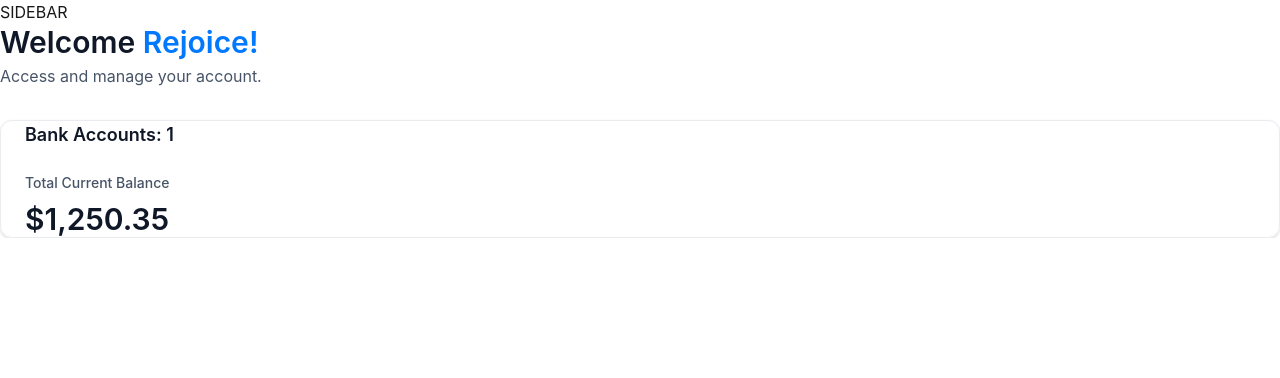
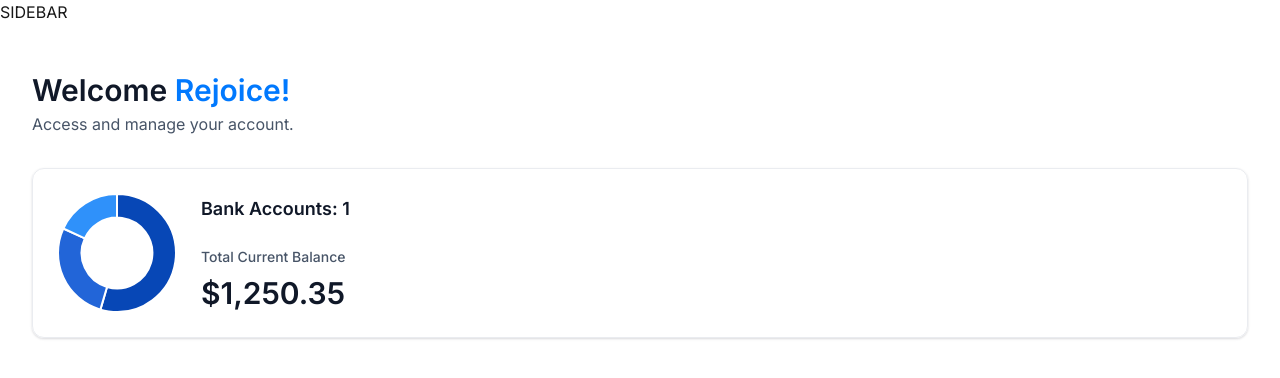
Before and after one commit to Rejoice2374/homebank, a Next.js app: page / in a window 1280 px wide. Shown: the top 378 px of the page. Built offline with nearby package versions, Linux system fonts and the light colour scheme.

Commit message:
feat: integrate animated counter and doughnut chart components, update styles and dependencies

```diff
--- a/app/globals.css
+++ b/app/globals.css
@@ -206,7 +206,6 @@ body {
 
 /* ... any other global resets or styles ... */
 
-@layer utilities {
 .input-class {
   @apply text-base placeholder:text-base rounded-lg border border-gray-300 text-gray-900 placeholder:text-gray-500;
 }
@@ -498,4 +497,3 @@ body {
 .sidebar-label {
   @apply text-base font-semibold text-black-2 max-xl:hidden;
 }
-}
--- a/app/layout.tsx
+++ b/app/layout.tsx
@@ -26,7 +26,7 @@ export default function RootLayout({
   return (
     <html lang="en">
       <body
-        className={`${inter.variable} ${ibmPlexSerif.variable} antialiased`}
+        className={`${inter.className} ${ibmPlexSerif.variable} antialiased`}
       >
         {children}
       </body>
--- /dev/null
+++ b/components/AnimatedCounter.tsx
@@ -0,0 +1,12 @@
+"use client";
+import CountUp from "react-countup";
+
+const AnimatedCounter = ({ amount }: { amount: number }) => {
+  return (
+    <span className="w-full">
+      <CountUp end={amount} duration={2.75} decimals={2} prefix="$" />
+    </span>
+  );
+};
+
+export default AnimatedCounter;
--- /dev/null
+++ b/components/DoughnutChart.tsx
@@ -0,0 +1,35 @@
+"use client";
+import React from "react";
+import { Chart as ChartJS, ArcElement, Tooltip, Legend } from "chart.js";
+import { Doughnut } from "react-chartjs-2";
+
+ChartJS.register(ArcElement, Tooltip, Legend);
+
+const DoughnutChart = ({ accounts }: DoughnutChartProps) => {
+  const data = {
+    datasets: [
+      {
+        label: "Banks",
+        data: [300, 150, 100],
+        backgroundColor: ["#0747b6", "#2265d8", "#2f91fa"],
+        hoverBackgroundColor: ["#0747b6", "#2265d8", "#2f91fa"],
+      },
+    ],
+    labels: ["Bank 1", "Bank 2", "Bank 3"],
+  };
+  return (
+    <Doughnut
+      data={data}
+      options={{
+        cutout: "60%",
+        plugins: {
+          legend: {
+            display: false,
+          },
+        },
+      }}
+    />
+  );
+};
+
+export default DoughnutChart;
--- a/components/TotalBalanceBox.tsx
+++ b/components/TotalBalanceBox.tsx
@@ -1,5 +1,6 @@
 import React from "react";
-import { formatAmount } from "@/lib/utils";
+import AnimatedCounter from "./AnimatedCounter";
+import DoughnutChart from "./DoughnutChart";
 
 const TotalBalanceBox = ({
   accounts = [],
@@ -8,7 +9,9 @@ const TotalBalanceBox = ({
 }: TotalBalanceBoxProps) => {
   return (
     <section className="total-balance">
-      <div className="total-balancechart">{/* DoughnutChart */}</div>
+      <div className="total-balance-chart">
+        <DoughnutChart accounts={accounts} />
+      </div>
 
       <div className="flex flex-col gap-6">
         <h2 className="header-2">Bank Accounts: {totalBanks}</h2>
@@ -16,7 +19,7 @@ const TotalBalanceBox = ({
           <p className="total-balance-label">Total Current Balance</p>
 
           <p className="total-balance-amount">
-            {formatAmount(totalCurrentBalance)}
+            <AnimatedCounter amount={totalCurrentBalance} />
           </p>
         </div>
       </div>
--- a/package.json
+++ b/package.json
@@ -11,12 +11,15 @@
   },
   "dependencies": {
     "@radix-ui/react-slot": "^1.2.4",
+    "chart.js": "^4.5.1",
     "class-variance-authority": "^0.7.1",
     "clsx": "^2.1.1",
     "lucide-react": "^0.562.0",
     "next": "16.1.2",
     "query-string": "^9.3.1",
     "react": "19.2.3",
+    "react-chartjs-2": "^5.3.1",
+    "react-countup": "^6.5.3",
     "react-dom": "19.2.3",
     "tailwind-merge": "^3.4.0"
   },
```
Also changed, not shown: 1 other file (tests, documents, lock files or other folders). Lines whose indentation alone changed are shown as unchanged.
